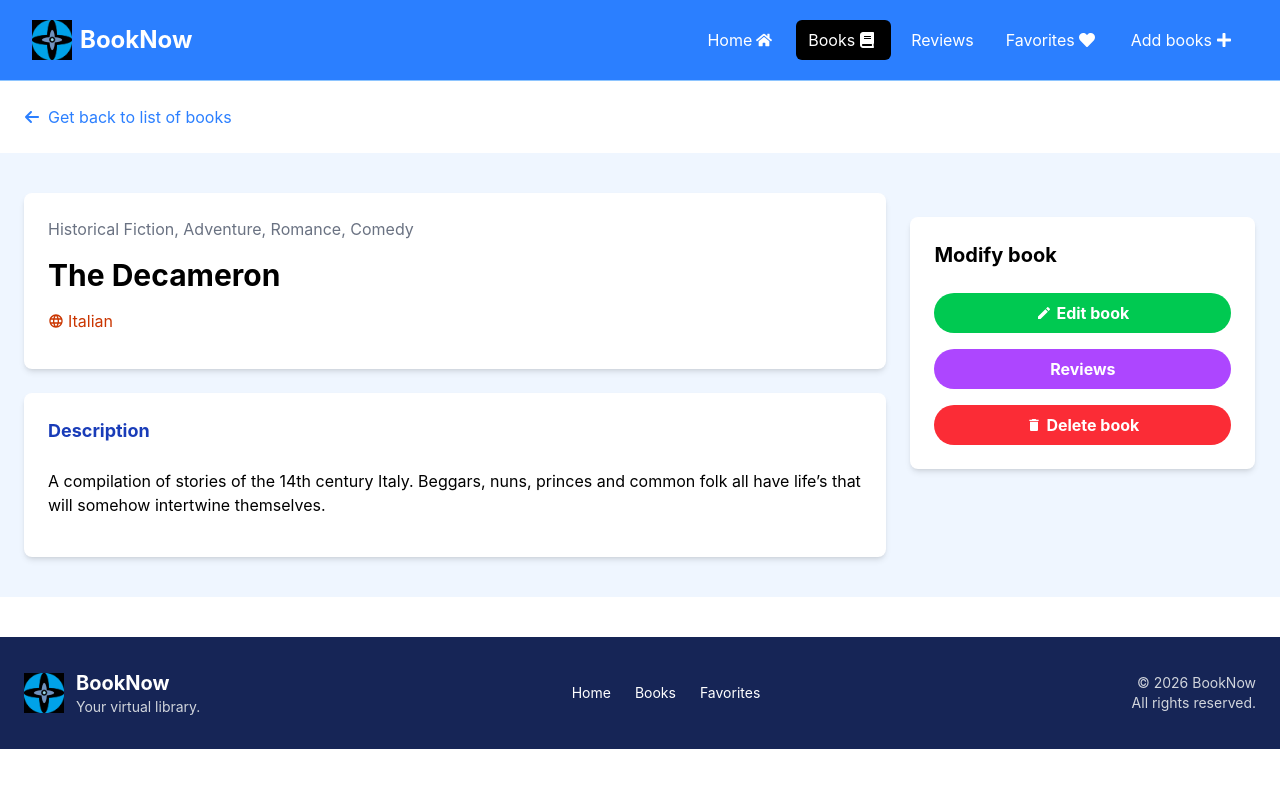
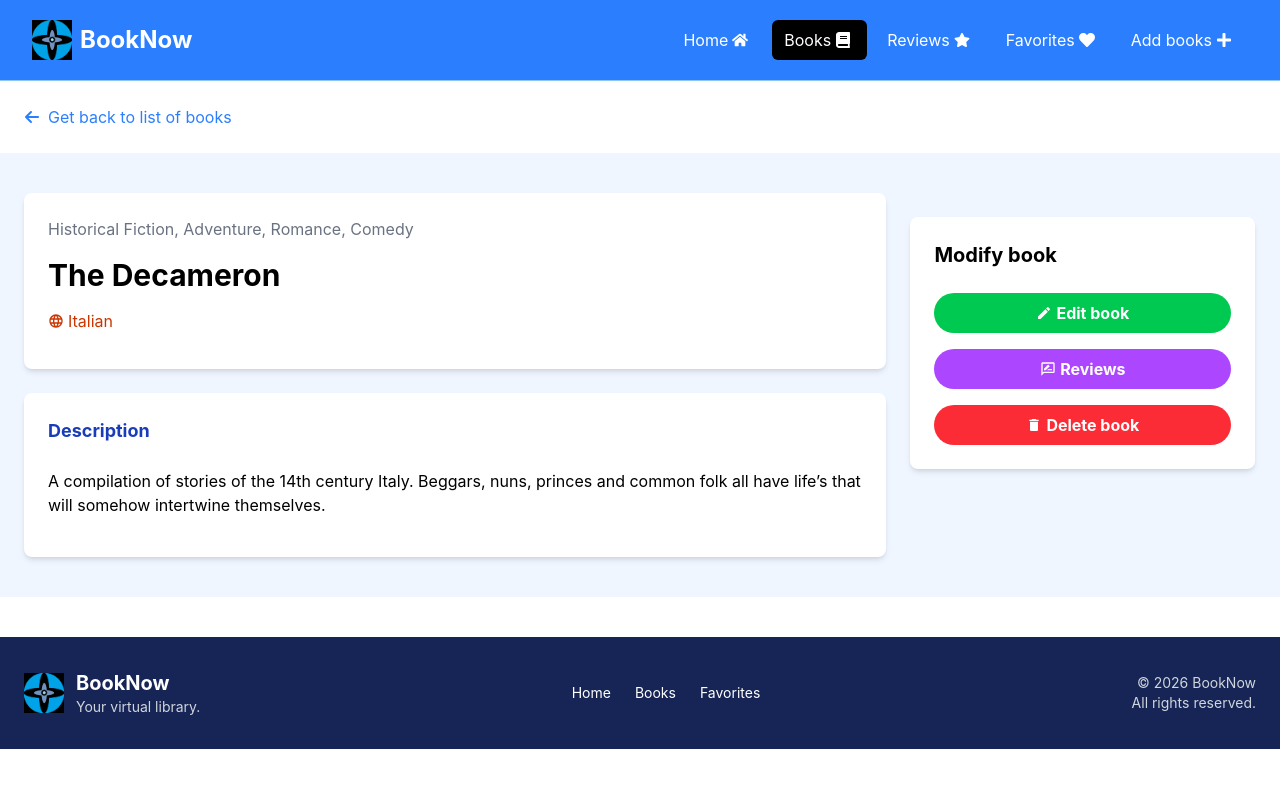
Before and after one commit to AlBalboni/projet-final, a React (Vite) app: page /books/29 in a window 1280 px wide. Shown: the top 788 px of the page. Built offline with nearby package versions, Linux system fonts and the light colour scheme; data requests are answered from the project's data file.

Commit message:
fixed reviews

```diff
--- a/src/components/NavBar.jsx
+++ b/src/components/NavBar.jsx
@@ -1,6 +1,7 @@
 import { Link, NavLink } from "react-router-dom";
 import logo from "../assets/images/logo.png";
-import { FaHome, FaBook, FaHeart, FaPlus } from "react-icons/fa";
+import { FaHome, FaBook, FaStar, FaHeart, FaPlus } from "react-icons/fa";
+
 
 const NavBar = () => {
   const linkClass = ({ isActive }) =>
@@ -32,6 +33,7 @@ const NavBar = () => {
                 </NavLink>
                 <NavLink to="/reviews" className={linkClass}>
                   Reviews
+                  <FaStar className="inline-block ml-1 mr-1 mb-1" />
                 </NavLink>
                 <NavLink to="/favorite-books" className={linkClass}>
                   Favorites
--- a/src/pages/BookDetailPage.jsx
+++ b/src/pages/BookDetailPage.jsx
@@ -1,8 +1,7 @@
 import { Form, Link, useLoaderData } from "react-router-dom";
 import { FaArrowLeft } from "react-icons/fa6";
 import { MdLanguage } from "react-icons/md";
-import { MdEdit, MdDelete } from "react-icons/md";
-
+import { MdEdit, MdOutlineRateReview, MdDelete} from "react-icons/md";
 const BookDetailPage = () => {
   const data = useLoaderData();
   return (
@@ -53,6 +52,7 @@ const BookDetailPage = () => {
                 <Link to={`/books/${data.id}/reviews`}
                   className="bg-purple-500 hover:bg-purple-600 text-white text-center font-bold py-2 px-4 rounded-full w-full focus:outline-none focus:shadow-outline mt-4 block"
                 >
+                  <MdOutlineRateReview className="inline mb-1 mr-1" />
                   Reviews
                 </Link>
                 <Form method="delete">
```
Also changed, not shown: 1 other file (tests, documents, lock files or other folders).
